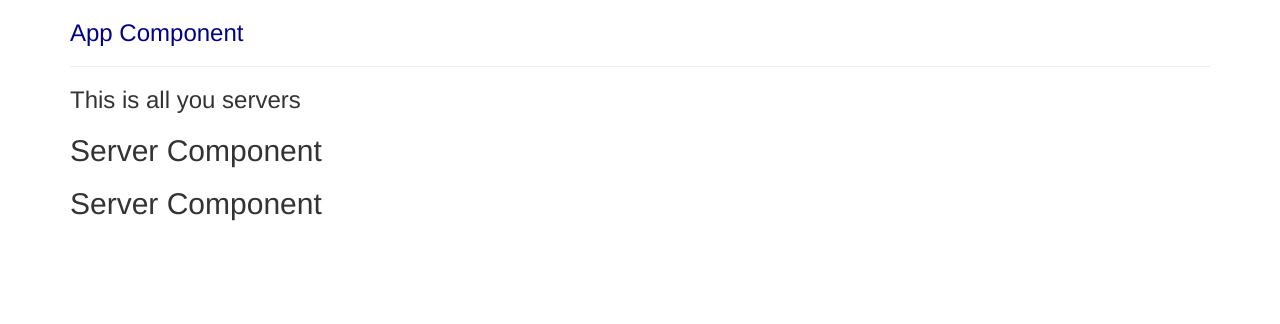
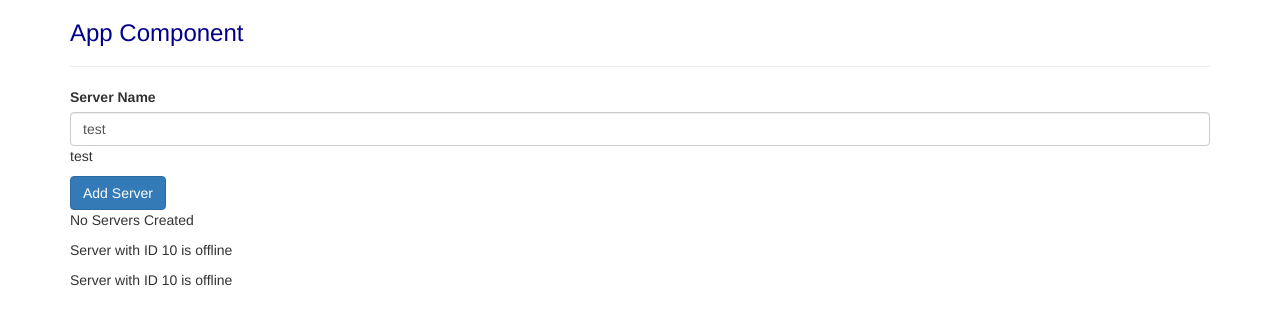
Before and after one commit to tiko-manukyan/ng-learn, an Angular app: page / in a window 1280 px wide. Shown: the top 324 px of the page. Built offline with nearby package versions, Linux system fonts and the light colour scheme.

Commit message:
dynamic images

```diff
--- a/src/app/app.module.ts
+++ b/src/app/app.module.ts
@@ -5,6 +5,7 @@
 import { AppComponent } from './app.component';
 import {ServerComponent} from './server/server.component';
 import { ServersComponent } from './servers/servers.component';
+import {FormsModule} from '@angular/forms';
 
 @NgModule({
   declarations: [
@@ -14,7 +15,8 @@
   ],
   imports: [
     BrowserModule,
-    AppRoutingModule
+    AppRoutingModule,
+    FormsModule
   ],
   providers: [],
   bootstrap: [AppComponent]
--- a/src/app/server/server.component.html
+++ b/src/app/server/server.component.html
@@ -1 +1 @@
-<h2>Server Component</h2>
+<p>Server with ID {{ serverId }} is {{ serverStatus }}</p>
--- a/src/app/server/server.component.ts
+++ b/src/app/server/server.component.ts
@@ -8,5 +8,6 @@
 })
 
 export class ServerComponent {
-
+  public serverId = 10;
+  public serverStatus = 'offline';
 }
--- a/src/app/servers/servers.component.html
+++ b/src/app/servers/servers.component.html
@@ -1,4 +1,12 @@
-<h3>This is all you servers</h3>
-
+<label>Server Name</label>
+<input class="form-control"
+       type="text"
+       [(ngModel)]="serverName"
+       >
+<p>{{ serverName }}</p>
+<button class="btn btn-primary"
+        [disabled]="!allowNewServer"
+        (click)="onCreateServer()" >Add Server</button>
+<p>{{ serverCreationStatus }}</p>
 <app-server></app-server>
 <app-server></app-server>
--- a/src/app/servers/servers.component.ts
+++ b/src/app/servers/servers.component.ts
@@ -5,11 +5,19 @@
   templateUrl: './servers.component.html',
   styleUrls: ['./servers.component.css']
 })
-export class ServersComponent implements OnInit {
+export class ServersComponent {
 
-  constructor() { }
+  public serverCreationStatus = 'No Servers Created';
+  public allowNewServer = false;
+  public serverName = 'test';
 
-  ngOnInit(): void {
+  constructor() {
+    setTimeout(() => {
+      this.allowNewServer = true;
+    }, 3000);
   }
 
+  public onCreateServer(): void {
+    this.serverCreationStatus = 'Server Created';
+  }
 }
```
